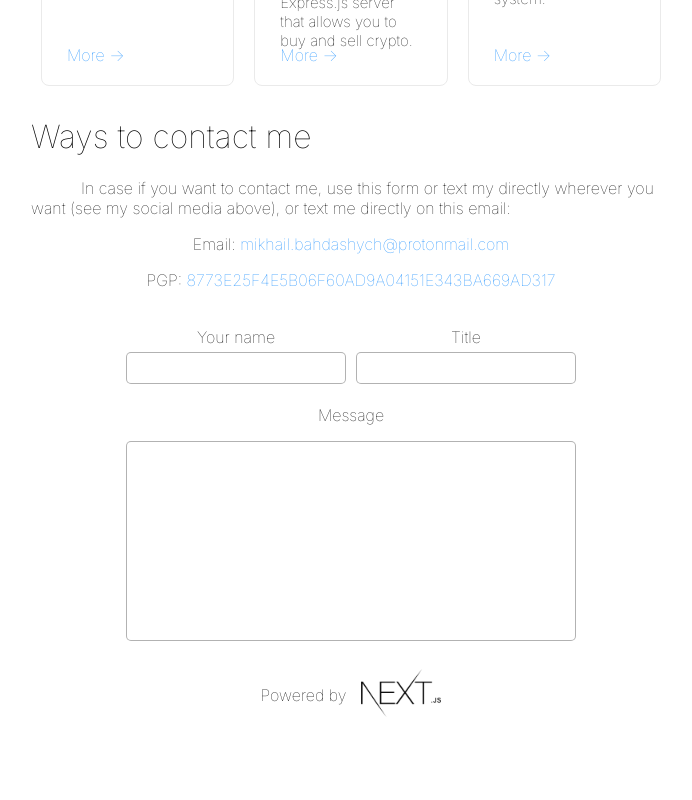
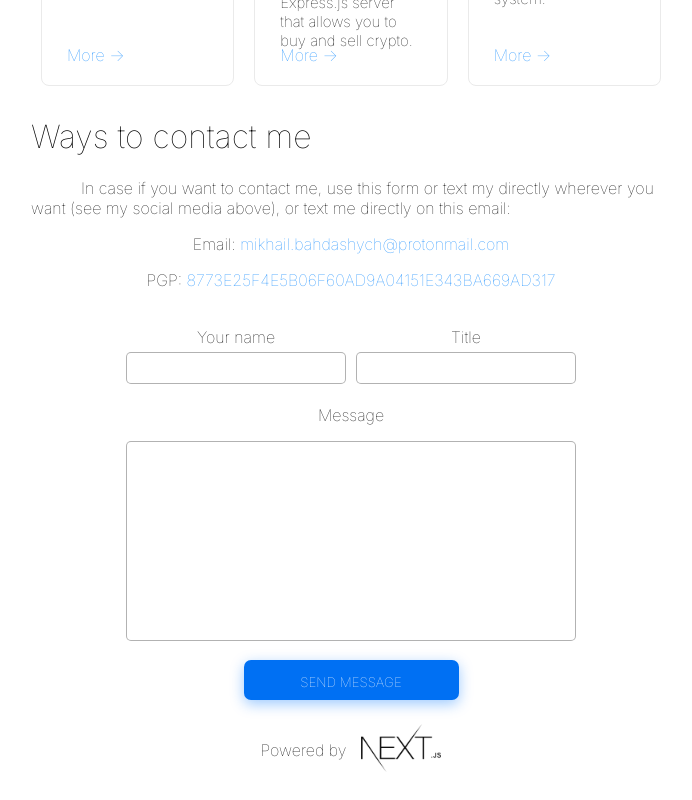
Before and after one commit to bl4drnnr/portfolio-page, a Next.js app in the folder portfolio-page/: page / in a window 1280 px wide. Shown: the part 2016-2816 px from the top of the page, without its empty margins (289-981 px from the left). Before the commit the page ends 2761 px from the top, so only its background shows below. Built offline with nearby package versions, Linux system fonts and the light colour scheme.

Commit message:
contact form

```diff
--- a/portfolio-page/components/Contact.js
+++ b/portfolio-page/components/Contact.js
@@ -17,6 +17,7 @@ export default function Contact() {
         </div>
         <p>Message</p>
         <textarea className={styles.textAreaField}></textarea>
+        <button className={styles.sendMessageButton}>SEND MESSAGE</button>
       </div>
     </div>
   )
--- a/portfolio-page/styles/Contact.module.scss
+++ b/portfolio-page/styles/Contact.module.scss
@@ -31,5 +31,29 @@
     font-family: "Arial", sans-serif;
     width: 450px;
     height: 200px;
+    margin-bottom: 15px;
   }
+
+  .textAreaField:focus {
+    border: 1px solid rgba(dodgerblue, .5);
+  }
+
+
+  .sendMessageButton {
+    display: block;
+    margin: 0 auto;
+    width: 215px;
+    height: 40px;
+    cursor: pointer;
+    box-shadow: 0 4px 14px 0 rgb(0 118 255 / 39%);
+    border: none;
+    background: #0070f3;
+    color: white;
+    border-radius: 7px;
+    font-family: "Inter", sans-serif;
+    font-weight: 100;
+    padding: 0 3.5rem;
+    line-height: 2.8rem;
+  }
+
 }
```
